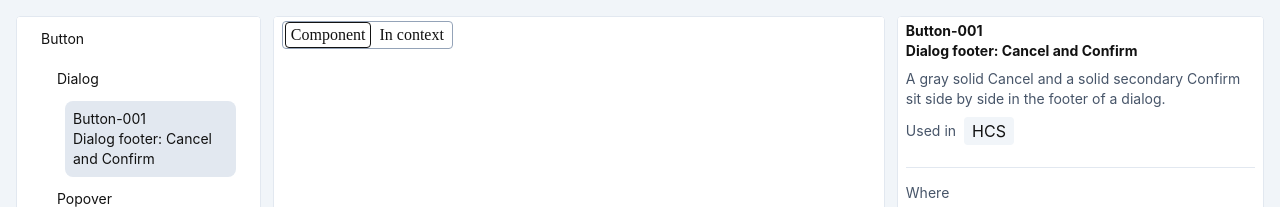
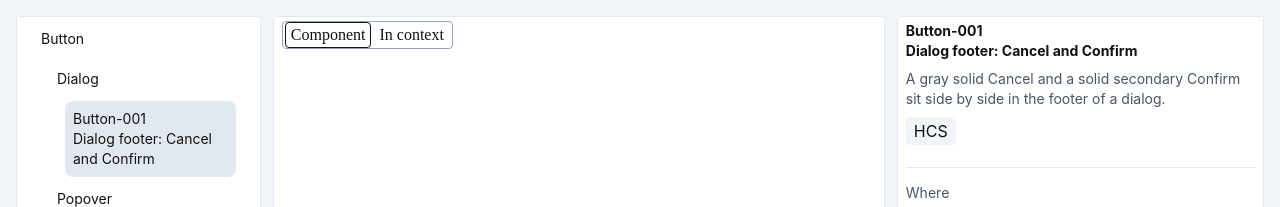
Before and after one commit to amelie-pierce/atomicaui-usecase, a React (Vite) app: page / in a window 1280 px wide. Shown: the top 207 px of the page. Built offline with nearby package versions, Linux system fonts and the light colour scheme; some icons are missing.

Commit message:
Remove the visible Used in label from the doc pane badge row

```diff
--- a/src/usecase-gallery/ui/docs-pane.tsx
+++ b/src/usecase-gallery/ui/docs-pane.tsx
@@ -19,8 +19,7 @@ export function DocsPane({ usecase }: { usecase: Usecase }) {
         </h2>
         <Type role="p3" as="p" color="muted">{usecase.summary}</Type>
         <div className="ug-docs__apps">
-          <Type role="l4" as="span" color="muted">Used in</Type>
-          <ul className="ug-docs__badges">
+          <ul className="ug-docs__badges" aria-label="Used in">
             {usecase.apps.map((key) => {
               const app = APPS[key];
               return (
```
Also changed, not shown: src/usecase-gallery/README.md.
